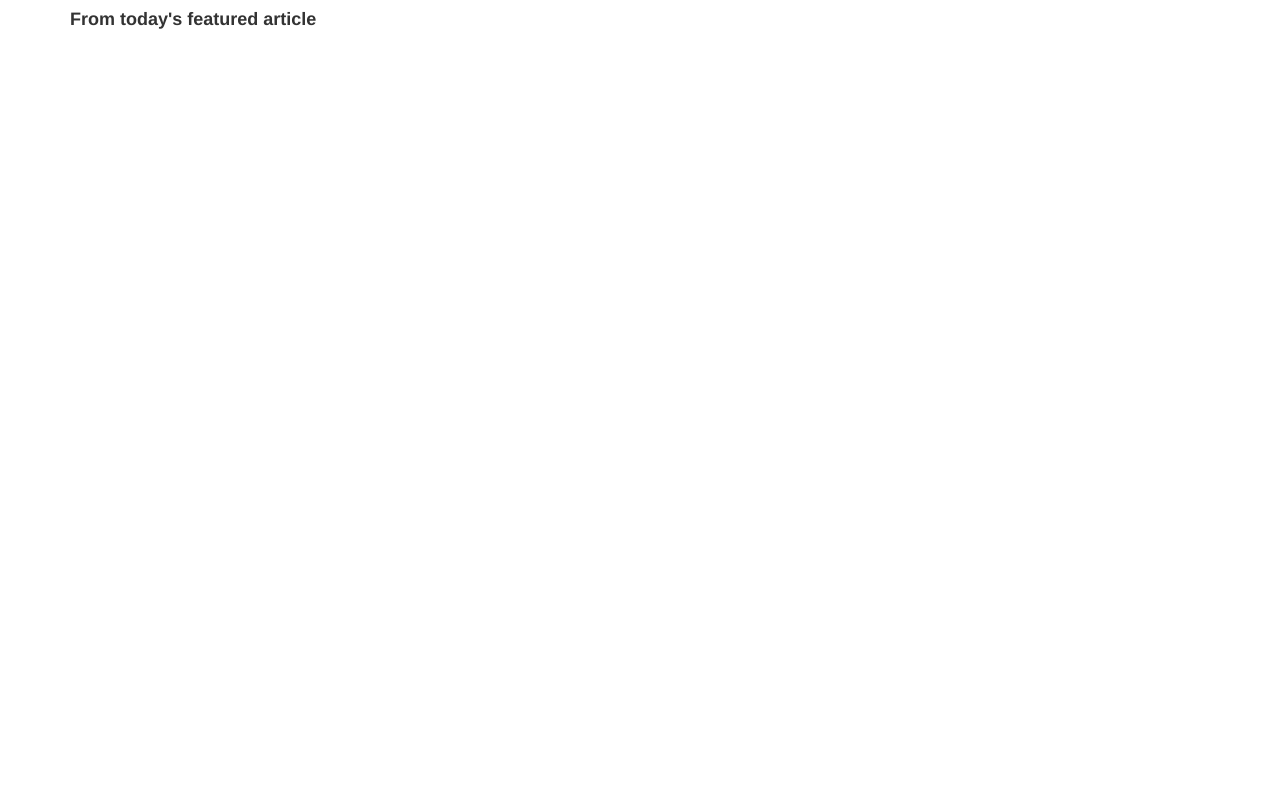
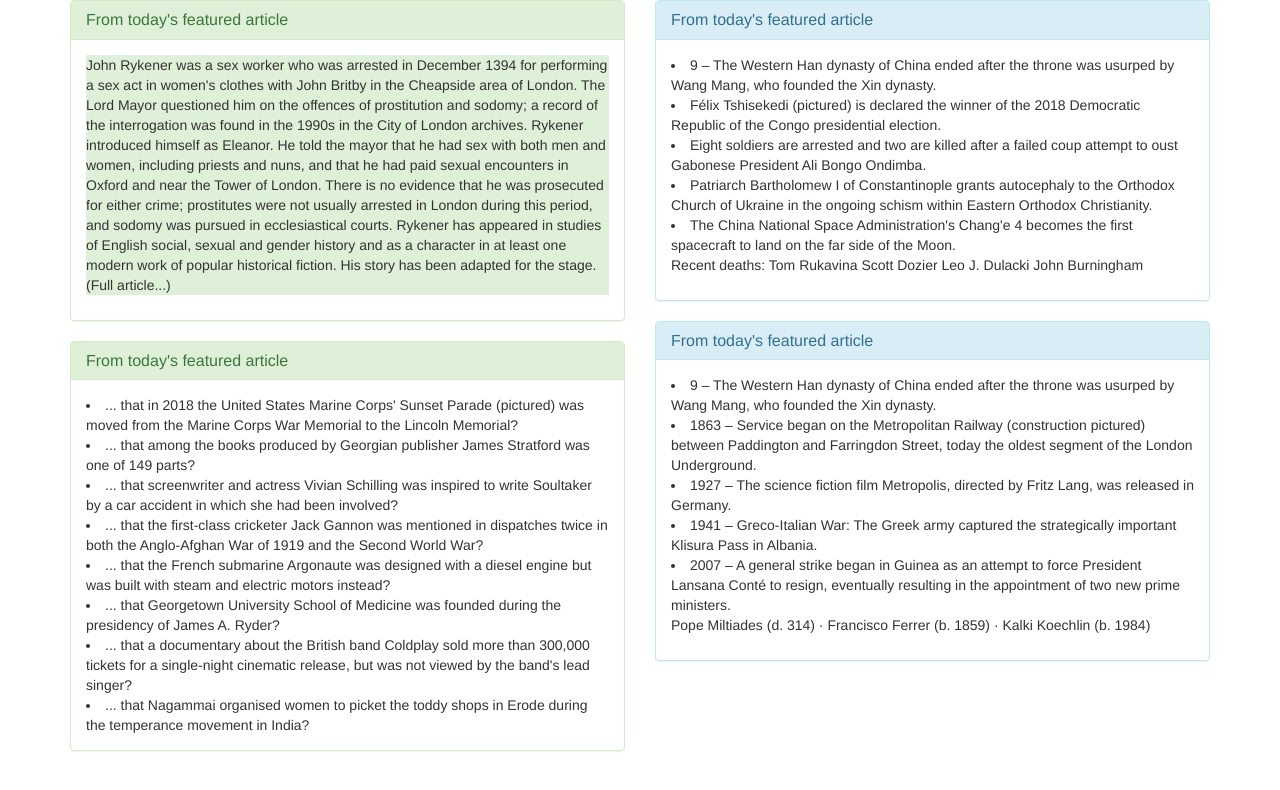
Before and after one commit to DorisWarren/wiki-copy, a plain HTML site: page index.html in a window 1280 px wide. Drawn offline with Linux system fonts and the light colour scheme.

Commit message:
add columns to second row

```diff
--- /dev/null
+++ b/css/style.css
@@ -0,0 +1,3 @@
+h2 {
+  font-display: black;
+}
--- a/index.html
+++ b/index.html
@@ -3,21 +3,93 @@
   <head>
     <title>Wikipedia, the free encyclopedia that anyone can edit.</title>
     <link rel="stylesheet" href="css/bootstrap.css" type="text/css">
+    <link rel="stylesheet" href="css/style.css" type="text/css">
   </head>
   <body>
     <div class="container">
 
 
-      <div class="row"></div>
+      <div class="row">
+      </div>
+
+
+
+
+
 
       <div class="row">
         <div class="col-md-6">
-          <h4><strong>From today's featured article</strong></h4>
+          <div class="panel panel-success">
+            <div class="panel-heading">
+              <h2 class="panel-title">From today's featured article</h2>
+            </div>
+            <div class="panel-body">
+              <p class="bg-success">John Rykener was a sex worker who was arrested in December 1394 for performing a sex act in women's clothes with John Britby in the Cheapside area of London. The Lord Mayor questioned him on the offences of prostitution and sodomy; a record of the interrogation was found in the 1990s in the City of London archives. Rykener introduced himself as Eleanor. He told the mayor that he had sex with both men and women, including priests and nuns, and that he had paid sexual encounters in Oxford and near the Tower of London. There is no evidence that he was prosecuted for either crime; prostitutes were not usually arrested in London during this period, and sodomy was pursued in ecclesiastical courts. Rykener has appeared in studies of English social, sexual and gender history and as a character in at least one modern work of popular historical fiction. His story has been adapted for the stage. (Full article...)</p>
+            </div>
+          </div>
+          <div class="panel panel-success">
+            <div class="panel-heading">
+              <h2 class="panel-title">From today's featured article</h2>
+            </div>
+            <div class="panel-body">
+              <lu class="bg-success">
+                <li>... that in 2018 the United States Marine Corps' Sunset Parade (pictured) was moved from the Marine Corps War Memorial to the Lincoln Memorial?</li>
+                <li>... that among the books produced by Georgian publisher James Stratford was one of 149 parts?</li>
+                <li>... that screenwriter and actress Vivian Schilling was inspired to write Soultaker by a car accident in which she had been involved?</li>
+                <li>... that the first-class cricketer Jack Gannon was mentioned in dispatches twice in both the Anglo-Afghan War of 1919 and the Second World War?</li>
+                <li>... that the French submarine Argonaute was designed with a diesel engine but was built with steam and electric motors instead?</li>
+                <li>... that Georgetown University School of Medicine was founded during the presidency of James A. Ryder?</li>
+                <li>... that a documentary about the British band Coldplay sold more than 300,000 tickets for a single-night cinematic release, but was not viewed by the band's lead singer?</li>
+                <li>... that Nagammai organised women to picket the toddy shops in Erode during the temperance movement in India?</li>
+              </lu>
+            </div>
+          </div>
         </div>
+
+
         <div class="col-md-6">
+          <div class="panel panel-info">
+            <div class="panel-heading">
+              <h2 class="panel-title">From today's featured article</h2>
+            </div>
+            <div class="panel-body">
+              <lu class="bg-info">
+                <li>9 – The Western Han dynasty of China ended after the throne was usurped by Wang Mang, who founded the Xin dynasty.</li>
+                <li>Félix Tshisekedi (pictured) is declared the winner of the 2018 Democratic Republic of the Congo presidential election.</li>
+                <li>Eight soldiers are arrested and two are killed after a failed coup attempt to oust Gabonese President Ali Bongo Ondimba.</li>
+                <li>Patriarch Bartholomew I of Constantinople grants autocephaly to the Orthodox Church of Ukraine in the ongoing schism within Eastern Orthodox Christianity.</li>
+                <li>The China National Space Administration's Chang'e 4 becomes the first spacecraft to land on the far side of the Moon.</li>
+              </lu>
+              <p>Recent deaths: Tom Rukavina Scott Dozier Leo J. Dulacki John Burningham</p>
+            </div>
+          </div>
+          <div class="panel panel-info">
+            <div class="panel-heading">
+              <h2 class="panel-title">From today's featured article</h2>
+            </div>
+            <div class="panel-body">
+              <lu class="bg-info">
+                <li>9 – The Western Han dynasty of China ended after the throne was usurped by Wang Mang, who founded the Xin dynasty.</li>
+                <li>1863 – Service began on the Metropolitan Railway (construction pictured) between Paddington and Farringdon Street, today the oldest segment of the London Underground.</li>
+                <li>1927 – The science fiction film Metropolis, directed by Fritz Lang, was released in Germany.</li>
+                <li>1941 – Greco-Italian War: The Greek army captured the strategically important Klisura Pass in Albania.</li>
+                <li>2007 – A general strike began in Guinea as an attempt to force President Lansana Conté to resign, eventually resulting in the appointment of two new prime ministers.</li>
+              </lu>
+              <p>Pope Miltiades (d. 314) · Francisco Ferrer (b. 1859) · Kalki Koechlin (b. 1984)</p>
+            </div>
+          </div>
 
         </div>
-      </div>
+
+
+
+
+
+
+
+
+
+
 
       <div class="row"></div>
 
```
